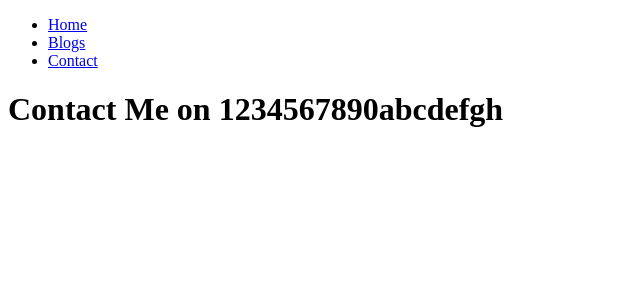
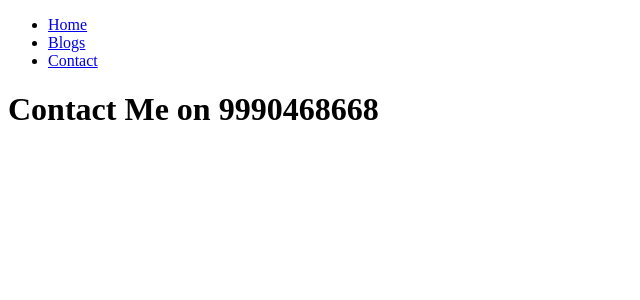
Before and after one commit to mohdsameen/routerapp, a JavaScript app: page /contact in a window 1280 px wide. Shown: the top 300 px of the page, without its empty margins (0-640 px from the left). Built offline with nearby package versions, Linux system fonts and the light colour scheme.

Commit message:
Contact Page number updated

```diff
--- a/src/pages/Contact.js
+++ b/src/pages/Contact.js
@@ -1,5 +1,5 @@
 const Contact = () => {
-  return <h1>Contact Me on 1234567890abcdefgh</h1>;
+  return <h1>Contact Me on 9990468668</h1>;
 };
 
 export default Contact;
```
